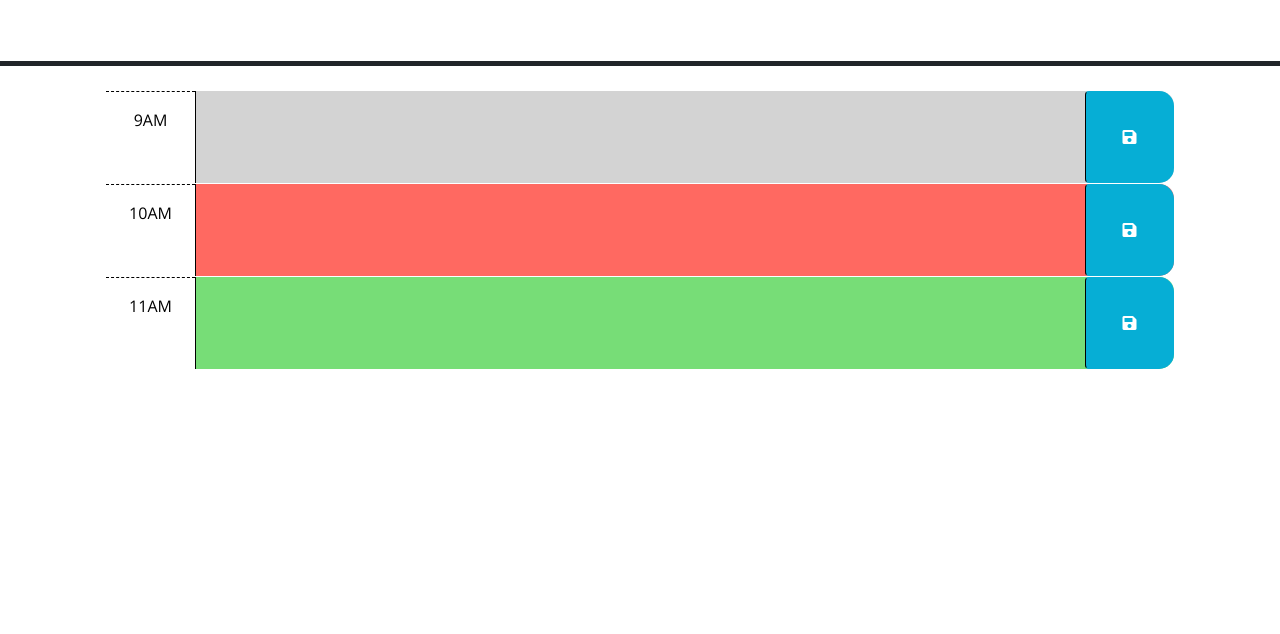
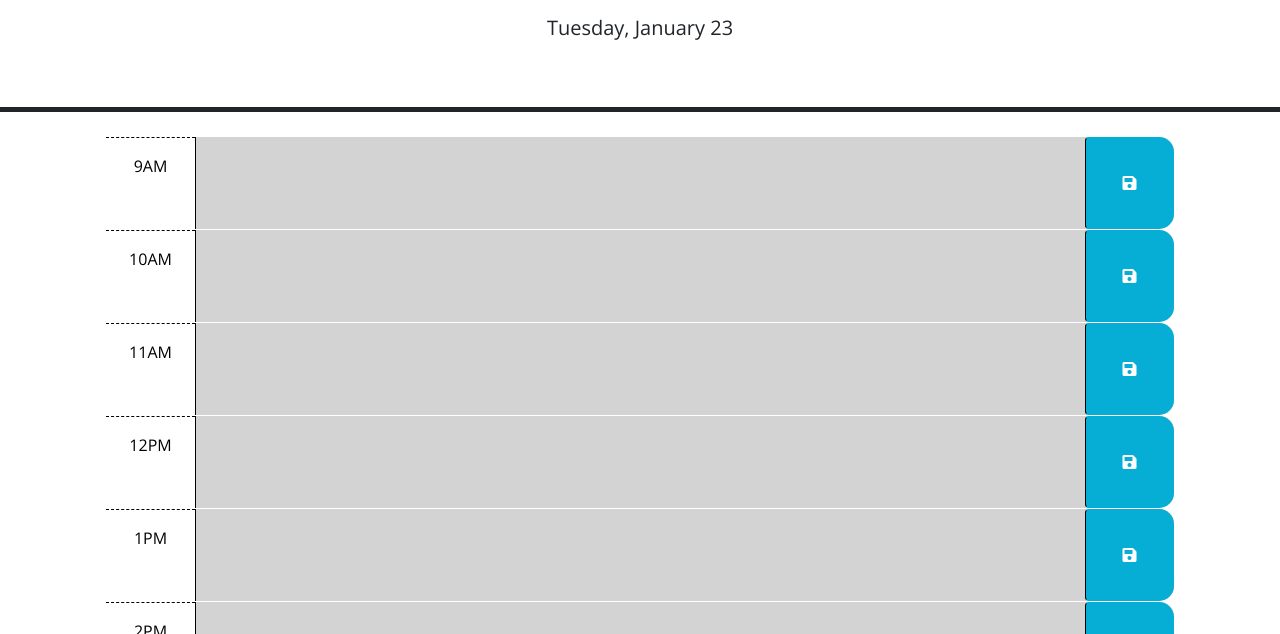
Before and after one commit to NotAud/bootcamp-challenge-5, a plain HTML site: page Develop/index.html in a window 1280 px wide. Shown: the part 166-800 px from the top of the page. Drawn offline with nearby package versions, Linux system fonts and the light colour scheme.

Commit message:
Add logic for generating the time blocks and styling them based on time

```diff
--- a/Develop/index.html
+++ b/Develop/index.html
@@ -28,44 +28,9 @@
       <p class="lead">A simple calendar app for scheduling your work day</p>
       <p id="currentDay" class="lead"></p>
     </header>
-    <div class="container-lg px-5">
-      <!-- Use class for "past", "present", and "future" to apply styles to the
-        time-block divs accordingly. The javascript will need to do this by
-        adding/removing these classes on each div by comparing the hour in the
-        id to the current hour. The html provided below is meant to be an example
-        demonstrating how the css provided can be leveraged to create the
-        desired layout and colors. The html below should be removed or updated
-        in the finished product. Remember to delete this comment once the
-        code is implemented.
-        -->
-
-      <!-- Example of a past time block. The "past" class adds a gray background color. -->
-      <div id="hour-9" class="row time-block past">
-        <div class="col-2 col-md-1 hour text-center py-3">9AM</div>
-        <textarea class="col-8 col-md-10 description" rows="3"> </textarea>
-        <button class="btn saveBtn col-2 col-md-1" aria-label="save">
-          <i class="fas fa-save" aria-hidden="true"></i>
-        </button>
-      </div>
-
-      <!-- Example of a a present time block. The "present" class adds a red background color. -->
-      <div id="hour-10" class="row time-block present">
-        <div class="col-2 col-md-1 hour text-center py-3">10AM</div>
-        <textarea class="col-8 col-md-10 description" rows="3"> </textarea>
-        <button class="btn saveBtn col-2 col-md-1" aria-label="save">
-          <i class="fas fa-save" aria-hidden="true"></i>
-        </button>
-      </div>
-
-      <!-- Example of a future time block. The "future" class adds a green background color. -->
-      <div id="hour-11" class="row time-block future">
-        <div class="col-2 col-md-1 hour text-center py-3">11AM</div>
-        <textarea class="col-8 col-md-10 description" rows="3"> </textarea>
-        <button class="btn saveBtn col-2 col-md-1" aria-label="save">
-          <i class="fas fa-save" aria-hidden="true"></i>
-        </button>
-      </div>
-
+    <div id="timeline" class="container-lg px-5">
+      <!-- Blocks are generated dynamically in JS -->
+    </div>
     <script src="https://code.jquery.com/jquery-3.4.1.min.js"></script>
     <script
       src="https://cdn.jsdelivr.net/npm/dayjs@1.11.3/dayjs.min.js"
--- a/Develop/script.js
+++ b/Develop/script.js
@@ -2,22 +2,101 @@
 // the code isn't run until the browser has finished rendering all the elements
 // in the html.
 $(function () {
+  // Create a date object to be used throughout app
+  const currentDate = new Date();
+
+  // Not important for this project, but set a variable for our start and end time
+  // Based on 24hr time
+  const startTime = 9;
+  const endTime = 17;
+
+  // Calculate work hours
+  const workHours = endTime - startTime;
+
+  // Generate Timeblocks dynamically
+  for (let i = 0; i <= workHours; i++) {
+    // Convert index to start at 1 for a more standard time format
+    const blockHour = i + startTime;
+    const standardHour = convertHoursToStandard(blockHour);
+
+    // Ternary for AM / PM
+    const amPm = blockHour < 12 ? "AM" : "PM";
+
+    // Determine past, present, future
+    const currentHour = currentDate.getHours();
+
+    // Ternary chain to determine past, present, future (Determines styling)
+    const pastPresentFuture =
+      blockHour < currentHour
+        ? "past"
+        : blockHour > currentHour
+        ? "future"
+        : "present";
+
+    // Create timeblock element
+    const timeBlock = $("<div>", {
+      class: `row time-block ${pastPresentFuture}`,
+      id: `hour-${blockHour}`,
+    }).data("entry", i);
+
+    // Create hour element
+    const hour = $("<div>", {
+      class: "col-2 col-md-1 hour text-center py-3",
+    }).text(`${standardHour}${amPm}`);
+
+    // Create textarea element
+    const textArea = $("<textarea>", {
+      class: "col-8 col-md-10 description",
+      rows: "3",
+    });
+
+    // Create save button element
+    const saveBtn = $("<button>", {
+      class: "btn saveBtn col-2 col-md-1",
+    }).html('<i class="fas fa-save"></i>');
+
+    $("#timeline").append(timeBlock.append([hour, textArea, saveBtn]));
+  }
+
   // TODO: Add a listener for click events on the save button. This code should
   // use the id in the containing time-block as a key to save the user input in
   // local storage. HINT: What does `this` reference in the click listener
   // function? How can DOM traversal be used to get the "hour-x" id of the
   // time-block containing the button that was clicked? How might the id be
   // useful when saving the description in local storage?
-  //
+
+  $("#target").on("click", function () {
+    alert("Handler for `click` called.");
+  });
+
   // TODO: Add code to apply the past, present, or future class to each time
   // block by comparing the id to the current hour. HINTS: How can the id
   // attribute of each time-block be used to conditionally add or remove the
   // past, present, and future classes? How can Day.js be used to get the
   // current hour in 24-hour time?
-  //
+
   // TODO: Add code to get any user input that was saved in localStorage and set
   // the values of the corresponding textarea elements. HINT: How can the id
   // attribute of each time-block be used to do this?
   //
-  // TODO: Add code to display the current date in the header of the page.
+
+  // Format date object to display expected output (based on locale)
+  // Reuse our date object
+  const formattedDate = currentDate.toLocaleDateString("default", {
+    weekday: "long",
+    month: "long",
+    day: "numeric",
+  });
+
+  // Use Jquery to set in DOM
+  $("#currentDay").text(formattedDate);
 });
+
+// Helper function to convert 24hr time to standard time
+function convertHoursToStandard(hour) {
+  if (hour <= 12) {
+    return hour;
+  } else if (hour >= 12) {
+    return hour - 12;
+  }
+}
```
Also changed, not shown: 1 other file.
